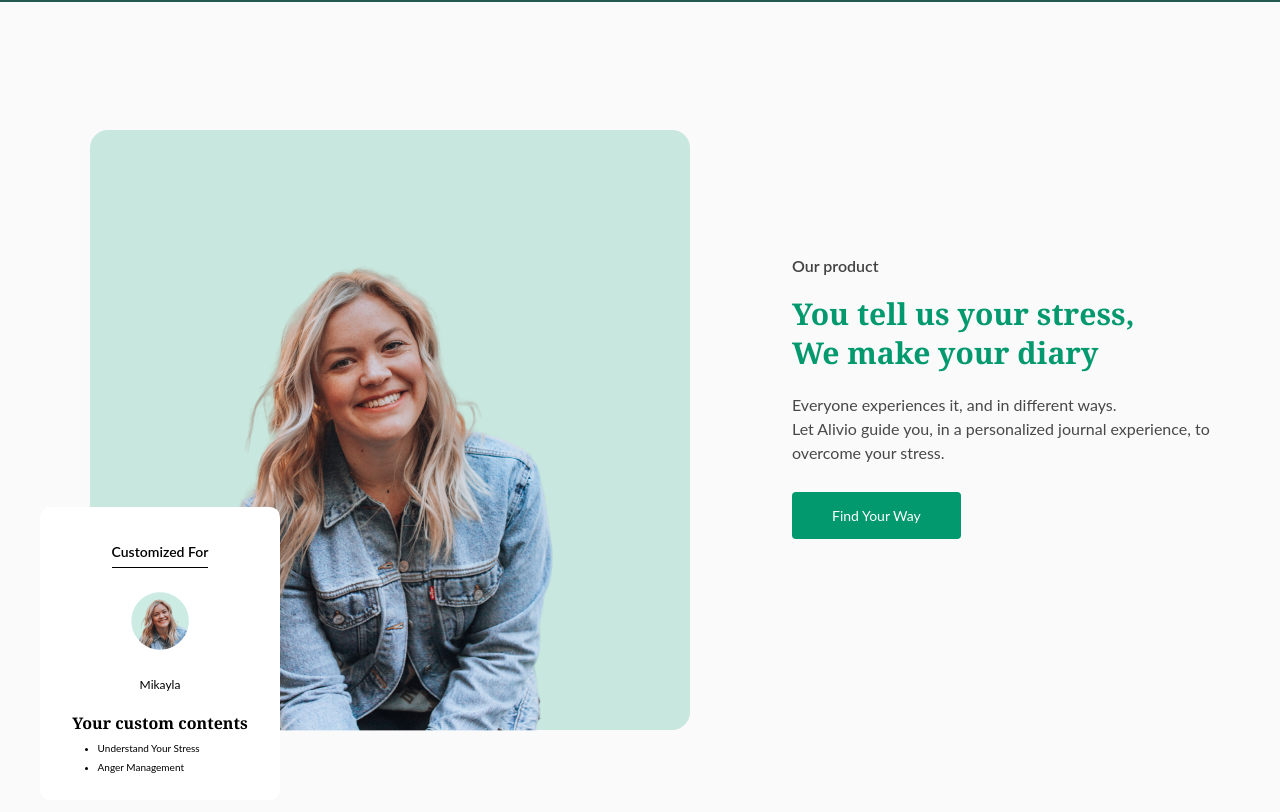
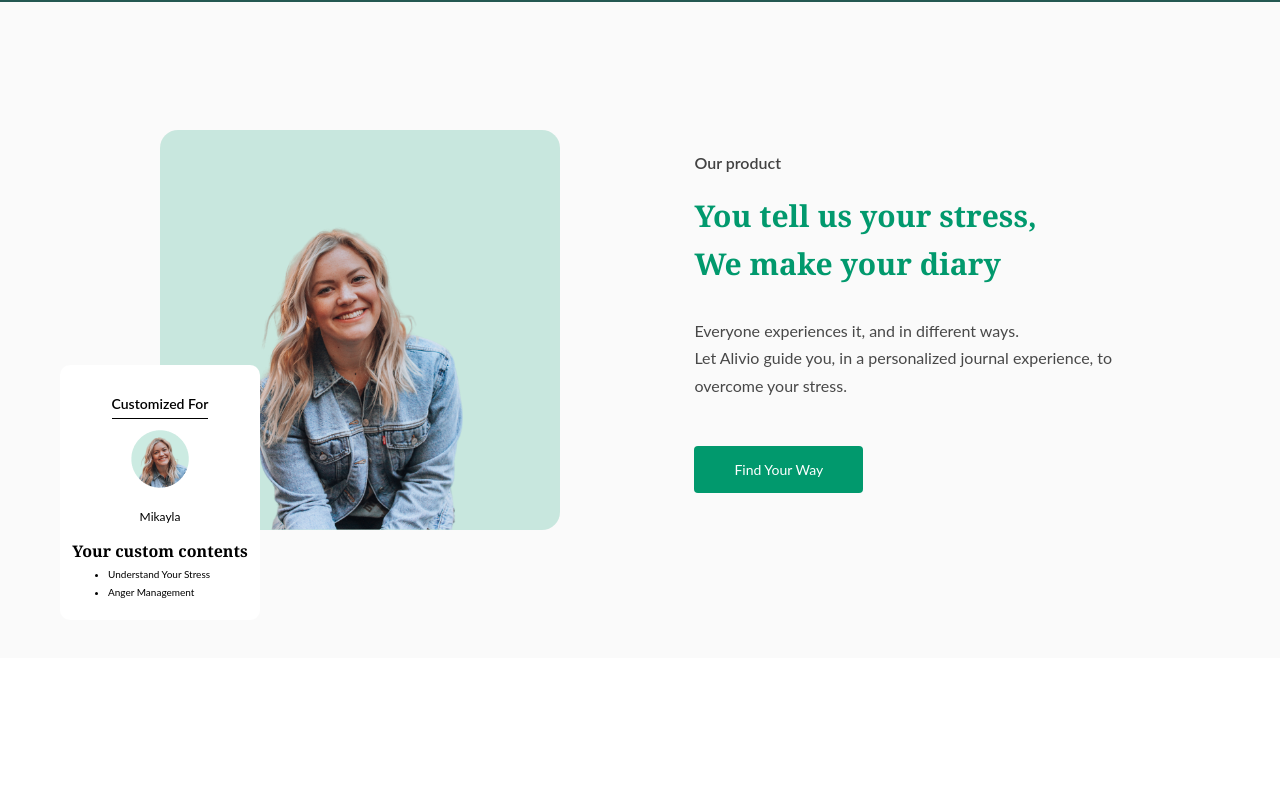
Before and after one commit to Ramramramzes/my_portfolio, a plain HTML site: page Alivio/ index.html in a window 1280 px wide. Shown: the part 2540-3352 px from the top of the page. After the commit the page ends 3198 px from the top, so only its background shows below. Drawn offline with Linux system fonts and the light colour scheme; a web font is replaced by a local one.

Commit message:
Доделал Product 1920 и 1280 версию

```diff
--- a/Alivio/ index.html
+++ b/Alivio/ index.html
@@ -93,7 +93,7 @@
         <div class="product">
             <div class="product-left">
                 <div class="product-left-card">
-                    <img src="./img/girl.png" alt="woman">
+                    <img class="product-left-card__img" src="./img/girl.png" alt="woman">
                     <div class="product-left__mini">
                         <div class="mini-name">
                             <span class="mini-name__content">Customized For</span>
--- a/Alivio/style.css
+++ b/Alivio/style.css
@@ -518,7 +518,7 @@ a {
 .product-left-card {
     width: 600px;
     height: 600px;
-    margin-left: 15%;
+    margin-left: 45%;
     background-color: rgba(1, 153, 109, 0.2);
     position: relative;
     border-radius: 18px;
@@ -548,7 +548,7 @@ a {
 
 .product-left__mini .mini-name .mini-name__content {
     font-weight: 600;
-    font-size: 14px;
+    font-size: 16px;
     border-bottom: 1px solid #000;
     padding-bottom: 3%;
 }
@@ -589,41 +589,172 @@ a {
 }
 
 .product-right {
-    margin-top: 20%;
-    margin-left: 15%;
+    margin-top: 10%;
+    margin-left: 25%;
 }
 
 .product-right__name {
     font-weight: 600;
-    font-size: 16px;
+    font-size: 25px;
     color: #424242;
     display: block;
-    padding-bottom: 5%;
+    padding-bottom: 7%;
 }
 
 .product-right__title {
     font-family: 'Georgia', sans-serif;
     font-weight: bold;
-    font-size: 30px;
-    line-height: 1.3em;
+    font-size: 50px;
+    line-height: 1.6em;
     color: #01996D;
     padding-bottom: 5%;
 }
 
 .product-right__content {
-    font-size: 16px;
-    line-height: 1.5em;
+    font-size: 20px;
+    line-height: 1.7em;
     color: #484848;
 }
 
-.product-right__btn{
-    margin-top: 10%;
+.product-right__btn {
+    margin-top: 15%;
 }
 
 .product-right__btn-link {
-    padding: 15px 40px;
-    font-size: 14px;
+    padding: 20px 50px;
+    font-size: 20px;
     color: #FFFFFF;
     background-color: #01996D;
     border-radius: 4px;
 }
+
+@media(max-width:1280px) {
+    .product {
+        font-family: 'Lato', sans-serif;
+        background-color: #fafafa;
+        display: flex;
+    }
+
+    .product-left {
+        padding-top: 10%;
+        padding-bottom: 10%;
+
+    }
+
+    .product-left-card {
+        width: 400px;
+        height: 400px;
+        margin-left: 40%;
+        background-color: rgba(1, 153, 109, 0.2);
+        position: relative;
+        border-radius: 18px;
+    }
+
+    .product-left img {
+        position: absolute;
+        top: 26px;
+        left: 10%;
+    }
+
+    .product-left-card__img {
+        width: 70%;
+    }
+
+    .product-left__mini {
+        width: 50%;
+        background-color: #fff;
+        position: absolute;
+        bottom: -90px;
+        left: -100px;
+        border-radius: 10px;
+    }
+
+    .product-left__mini .mini-name {
+        text-align: center;
+        display: block;
+        padding-top: 15%;
+        margin-bottom: 50%;
+    }
+
+    .product-left__mini .mini-name .mini-name__content {
+        font-weight: 600;
+        font-size: 14px;
+        border-bottom: 1px solid #000;
+        padding-bottom: 3%;
+    }
+
+    .product-left__mini .mini-img {
+        justify-content: center;
+        position: absolute;
+        top: 65px;
+        left: 71px;
+    }
+
+    .product-left__mini .mini-img-name {
+        text-align: center;
+        font-size: 12px;
+        padding-bottom: 10%;
+    }
+
+    .product-left__mini .mini-title {
+        font-family: 'Georgia', sans-serif;
+        font-weight: bold;
+        font-size: 16px;
+        text-align: center;
+        padding-bottom: 5%;
+    }
+
+    .product-left__mini .mini-list {
+        margin-left: 24%;
+        font-size: 10px;
+        list-style-type: disc;
+    }
+
+    .product-left__mini .mini-list .mini-list__item:first-child {
+        margin-bottom: 5%;
+    }
+
+    .product-left__mini .mini-list .mini-list__item:last-child {
+        padding-bottom: 15%;
+    }
+
+    .product-right {
+        margin-top: 12%;
+        margin-left: 23%;
+    }
+
+    .product-right__name {
+        font-weight: 600;
+        font-size: 16px;
+        color: #424242;
+        display: block;
+        padding-bottom: 5%;
+    }
+
+    .product-right__title {
+        font-family: 'Georgia', sans-serif;
+        font-weight: bold;
+        font-size: 30px;
+        line-height: 1.6em;
+        color: #01996D;
+        padding-bottom: 7%;
+    }
+
+    .product-right__content {
+        font-size: 16px;
+        line-height: 1.7em;
+        color: #484848;
+    }
+
+    .product-right__btn {
+        margin-top: 15%;
+    }
+
+    .product-right__btn-link {
+        padding: 15px 40px;
+        font-size: 14px;
+        color: #FFFFFF;
+        background-color: #01996D;
+        border-radius: 4px;
+    }
+}
```
